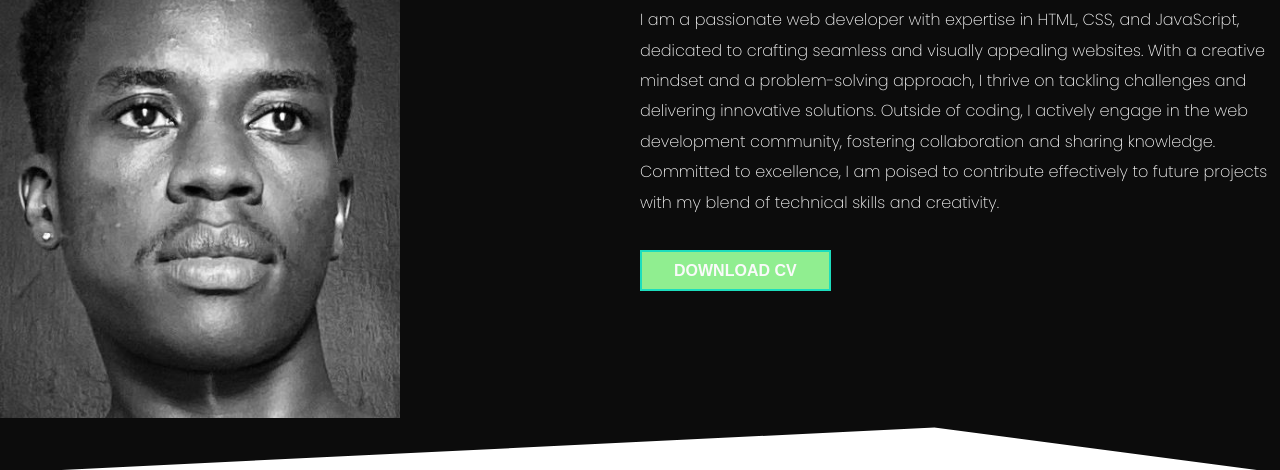
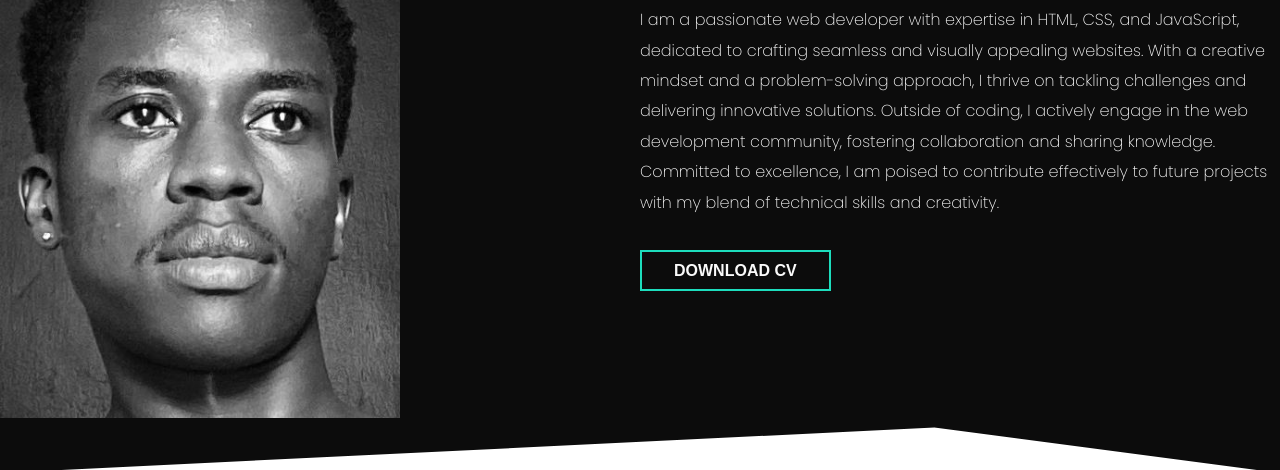
Before and after one commit to LitiOhia/My-Portfolio, a plain HTML site: page index.html in a window 1280 px wide. Shown: the part 285-755 px from the top of the page. Drawn offline with Linux system fonts and the light colour scheme.

Commit message:
Update portfolio.css

```diff
--- a/portfolio.css
+++ b/portfolio.css
@@ -134,8 +134,8 @@
   }
 
  .btn-secondary {
-    background-color: lightgreen;
-    color: var(--white);
+    background-color: var(--bgDark);
+    color: var(--black);
     border: 2px solid var(--primary);
     transition: all 0.3s ease;
 }
```
